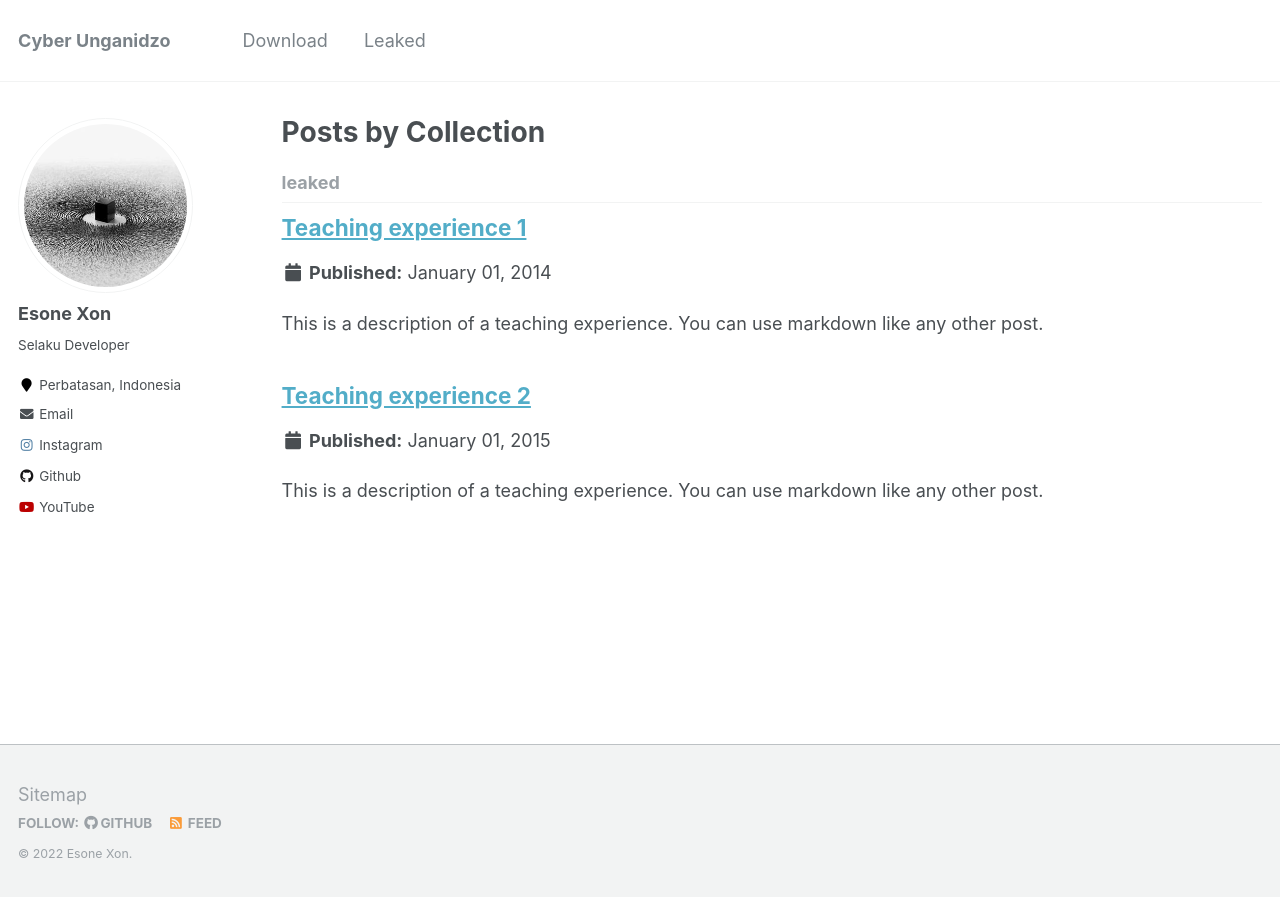
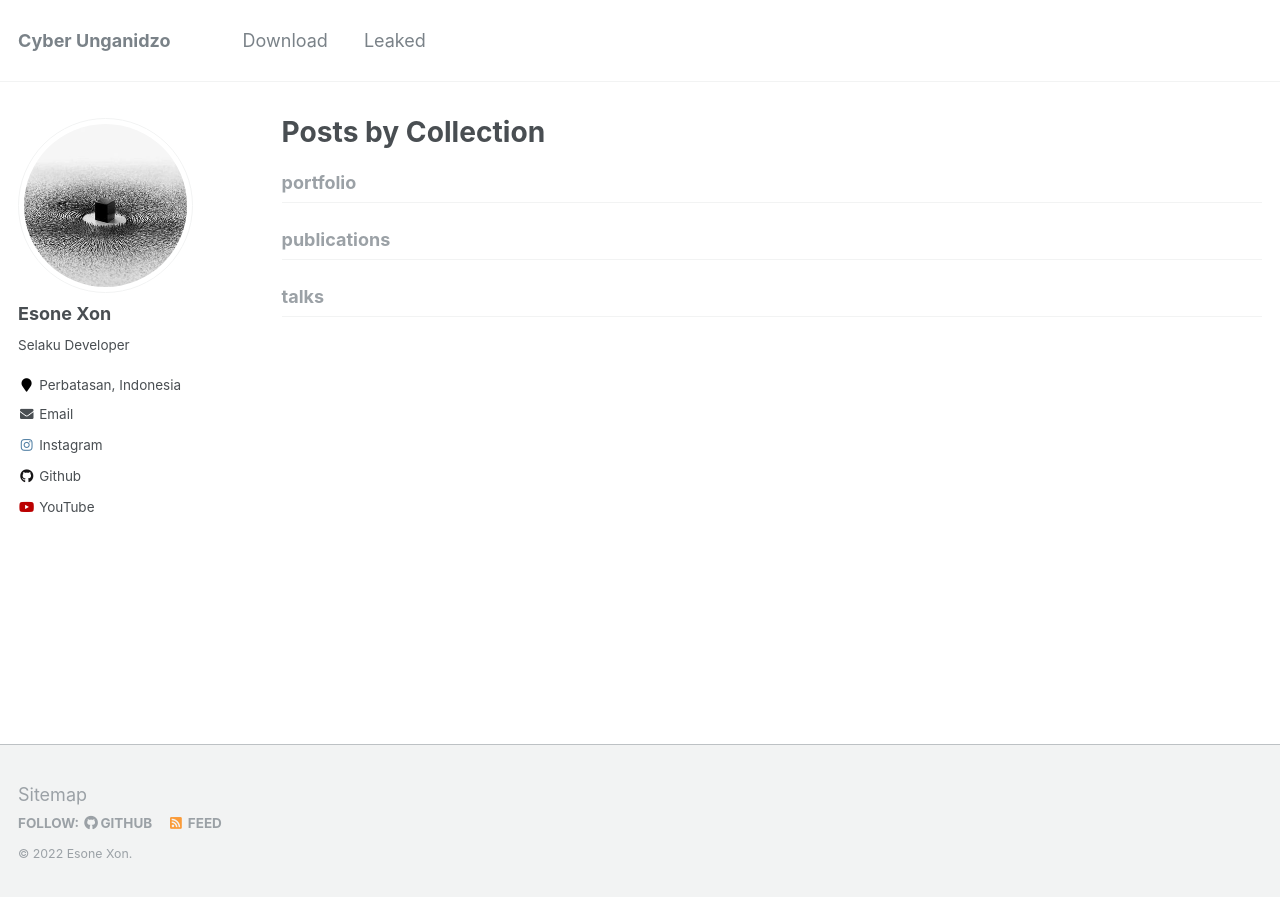
Before and after one commit to esoneXon/esoneXon.github.io, a Jekyll site: the page built from _pages/collection-archive.html, in a window 1280 px wide. Shown: the top 897 px of the page. Built offline with Jekyll 4.4.1, drawn with Linux system fonts in a browser that asks for light colours; some of the changed lines change nothing that is shown.

Commit message:
Update _config.yml

```diff
--- a/_config.yml
+++ b/_config.yml
@@ -175,7 +175,13 @@ kramdown:
 
 # Collections
 collections:
-  leaked:
+  publications:
+    output: true
+    permalink: /:collection/:path/
+  portfolio:
+    output: true
+    permalink: /:collection/:path/
+  talks:
     output: true
     permalink: /:collection/:path/
 
```
